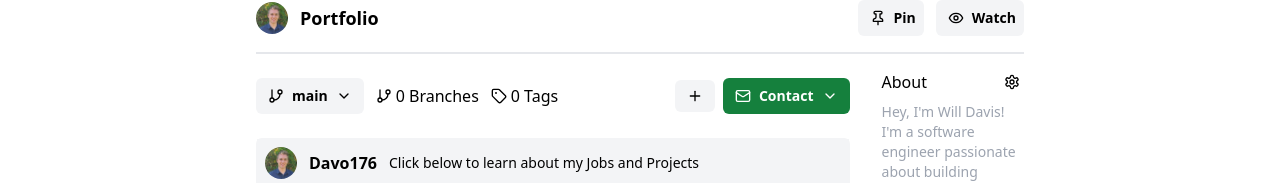
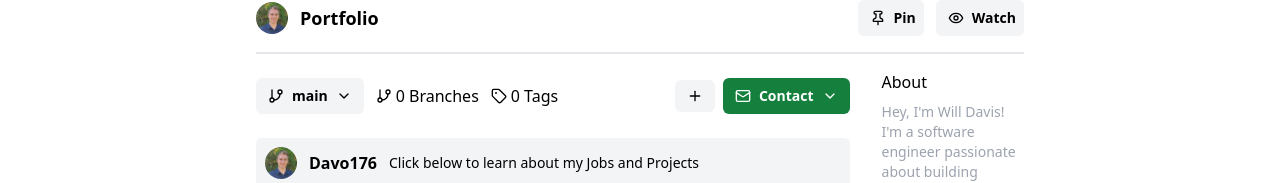
Before and after one commit to Davo176/portfolio, a React (Vite) app: page / in a window 1280 px wide. Shown: the part 132-315 px from the top of the page. Built offline with nearby package versions, Linux system fonts and the light colour scheme.

Commit message:
remove settings

```diff
--- a/src/home/index.jsx
+++ b/src/home/index.jsx
@@ -190,7 +190,6 @@ function Home() {
                         <div className="hidden w-1/5 lg:block">
                             <div className="flex flex-row items-center justify-between py-2">
                                 <div className="font-medium">About</div>
-                                <Settings className="h-4" />
                             </div>
                             <div className="text-sm font-light text-gray-400">
                                 Hey, I'm Will Davis! I'm a software engineer passionate about building intuitive and scalable applications.
```
